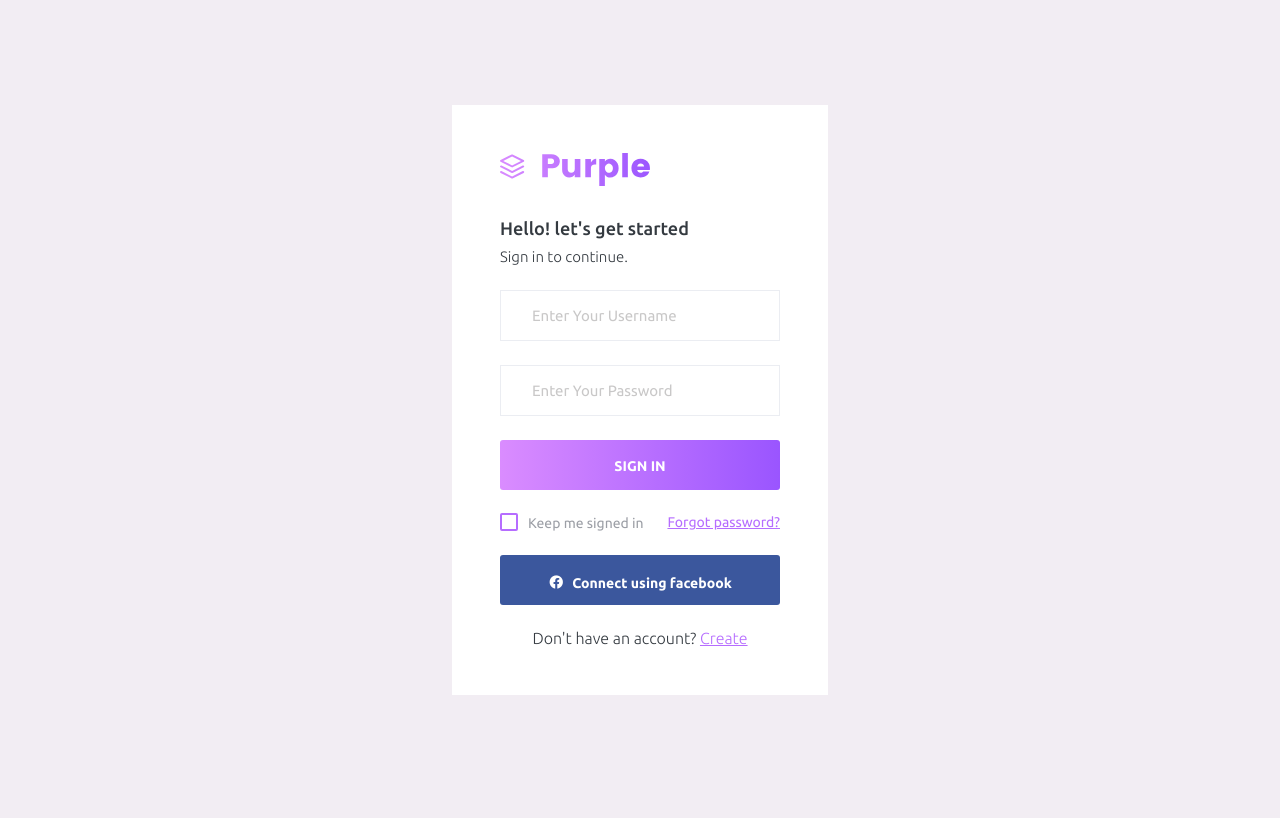
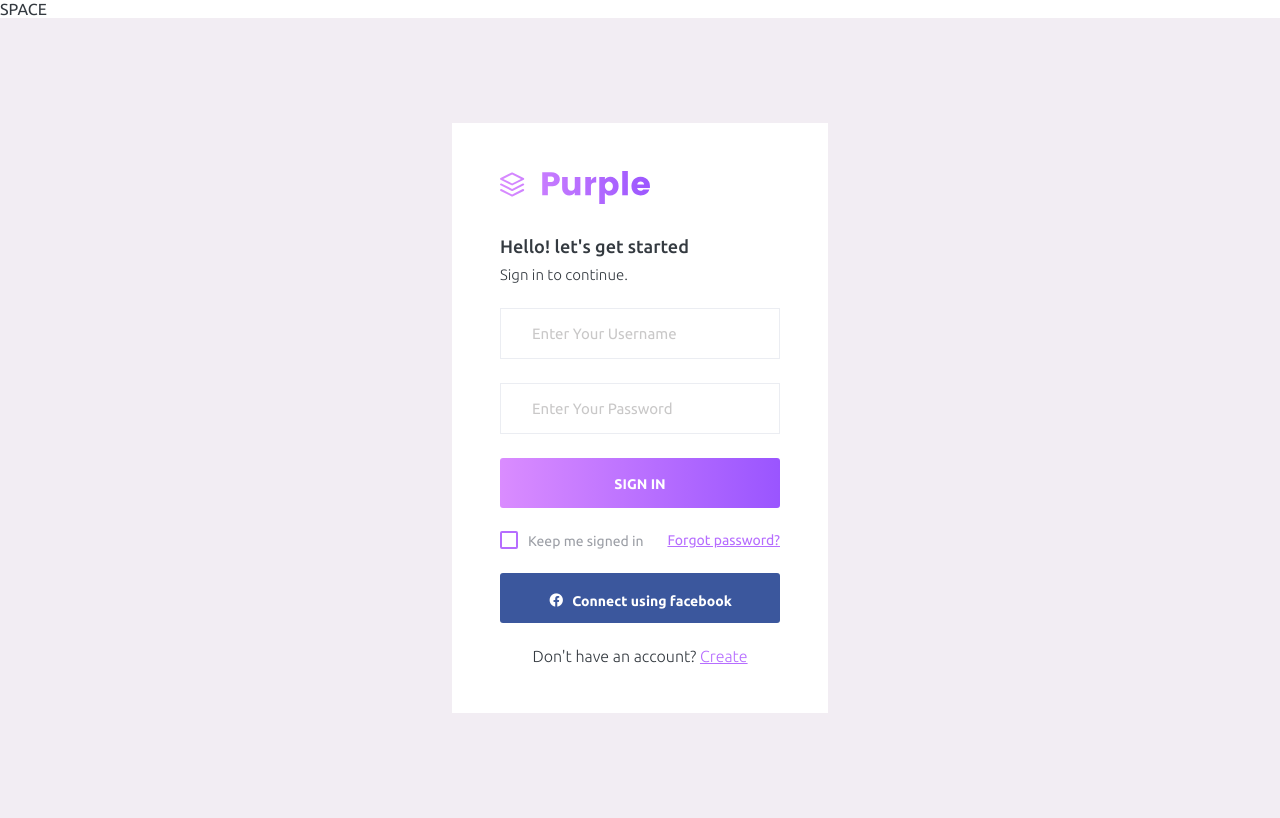
Before and after one commit to sheikhhafeez/ebook-project, a PHP site: page /login.php in a window 1280 px wide. Before the commit the page ends 695 px from the top, so only its background shows below. Run offline with PHP 8.4, Linux system fonts and the light colour scheme.

Commit message:
Update login.php

```diff
--- a/dashboard/login.php
+++ b/dashboard/login.php
@@ -16,7 +16,7 @@
     <!-- inject:css -->
     <!-- endinject -->
     <!-- Layout styles -->
-
+     SPACE
     <link rel="stylesheet" href="assets/css/style.css">
     <!-- End layout styles -->
     <link rel="shortcut icon" href="assets/images/favicon.png" />
```
